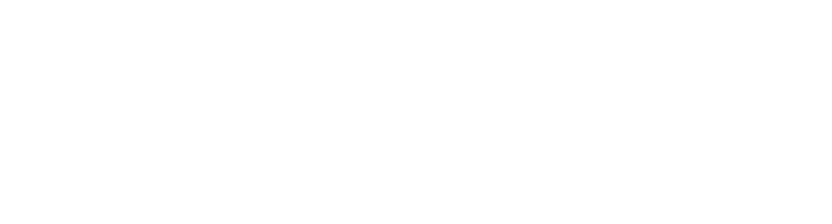
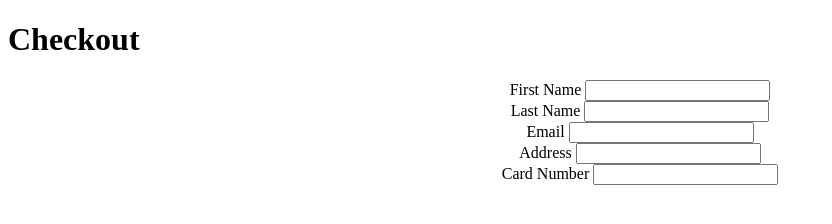
Before and after one commit to Helping-friends/PICCHISCorner, a plain HTML site: page checkout.html in a window 1280 px wide. Shown: the whole page, without its empty margins (0-832 px from the left). Drawn offline with Linux system fonts and the light colour scheme.

Commit message:
chekout 2

```diff
--- a/checkout.html
+++ b/checkout.html
@@ -0,0 +1,34 @@
+<!DOCTYPE html>
+<html lang="en">
+<head>
+    <meta charset="UTF-8">
+    <meta name="viewport" content="width=device-width, initial-scale=1.0">
+    <title>Simple E-Commerce Site</title>
+    <link rel="stylesheet" href="style.css">
+</head>
+
+    <h1>Checkout</h1>
+        <div class="input">
+            <label>First Name</label>
+            <input type="text" required="required"/>
+        </div>
+
+        <div class="input">
+            <label>Last Name</lebel>
+            <input type="text" required="required"/>
+        </div>
+
+        <div class="input">
+            <label>Email</lebel>
+            <input type="email" required="required"/>
+        </div>
+
+        <div class="input">
+            <lebel>Address</lebel>
+            <input type="text" required="required"/>
+        </div>
+
+        <div class="input">
+            <label>Card Number</label>
+            <input type="number" required="required"/>
+        </div>
--- a/style.css
+++ b/style.css
@@ -83,3 +83,10 @@ a:hover {
   color: gold;
   text-decoration: underline;
 }
+
+.input {
+  text-align: center;
+  border: 1px;
+  border-radius: 5px;
+  border-color: black;
+}
```
